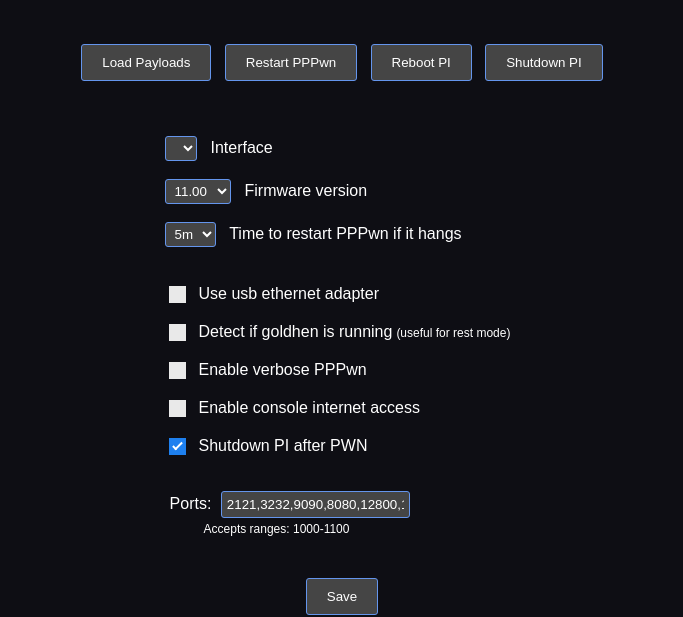
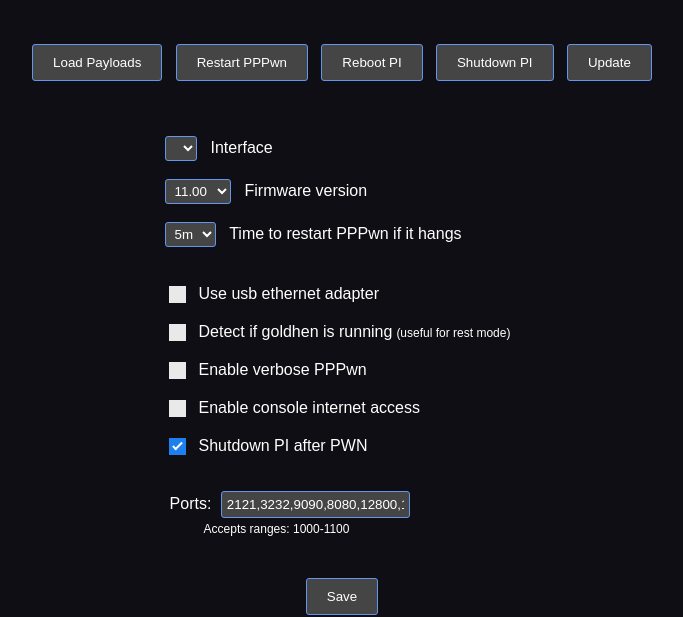
Before and after one commit to stooged/PI-Pwn, a PHP site: page / in a window 1280 px wide. Shown: the top 617 px of the page, without its empty margins (298-981 px from the left). Run offline with PHP 8.4, Linux system fonts and the light colour scheme; lists and menus that the app fills with data are empty.

Commit message:
update
add update to web ui

```diff
--- a/PPPwn/index.php
+++ b/PPPwn/index.php
@@ -421,7 +421,7 @@
 }
 
 
-print("<button name=\"restart\">Restart PPPwn</button> &nbsp; <button name=\"reboot\">Reboot PI</button> &nbsp; <button name=\"shutdown\">Shutdown PI</button>
+print("<button name=\"restart\">Restart PPPwn</button> &nbsp; <button name=\"reboot\">Reboot PI</button> &nbsp; <button name=\"shutdown\">Shutdown PI</button> &nbsp; <button name=\"update\">Update</button>
 </form>
 </center>
 <br>");
@@ -606,9 +606,9 @@
 ");
 
 if (isset($_POST['update'])){
-     print("logger.style.display = \"block\";
-            startLog('upd.log');");
-	exec('sudo bash /boot/firmware/PPPwn/update.sh &');
+	exec('sudo bash /boot/firmware/PPPwn/update.sh >> /dev/null &');
+    print("logger.style.display = \"block\";
+    startLog('upd.log');");
 }
 
 print("</script>
```
Also changed, not shown: 1 other file.
